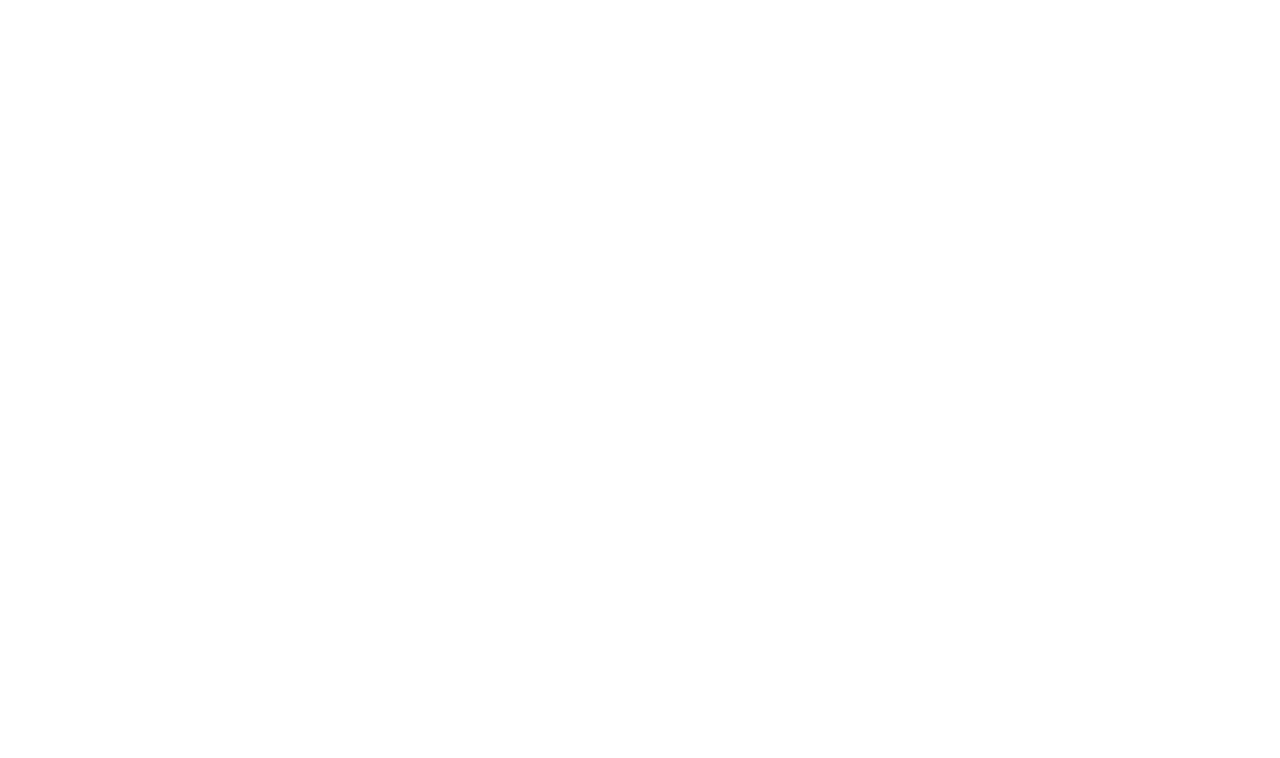
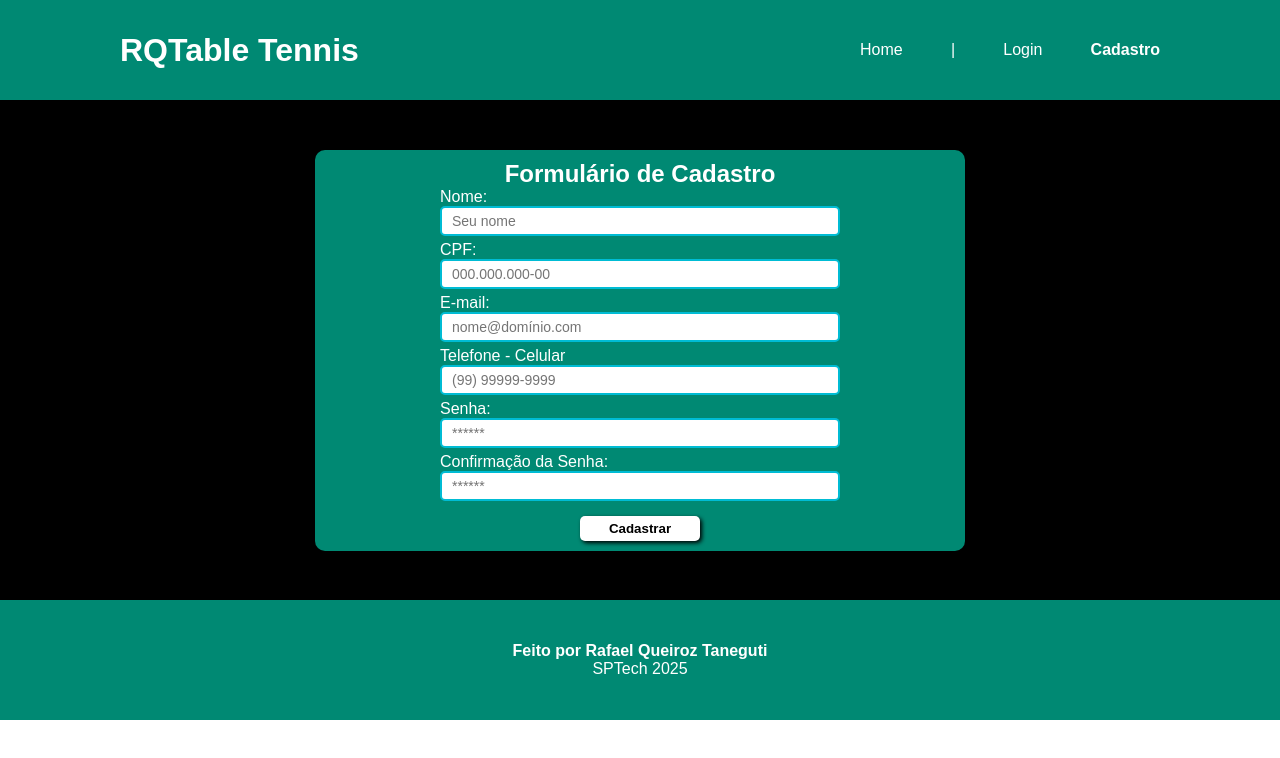
Before and after one commit to rtaneguti/projetoIndividual, a plain HTML site: page tenis_de_mesa/pages/cadastro.html in a window 1280 px wide. Drawn offline with Linux system fonts and the light colour scheme.

Commit message:
feat: criar e estilizar página de cadastro

```diff
--- a/tenis_de_mesa/pages/cadastro.html
+++ b/tenis_de_mesa/pages/cadastro.html
@@ -0,0 +1,88 @@
+<!DOCTYPE html>
+<html lang="en">
+<head>
+    <meta charset="UTF-8">
+    <meta name="viewport" content="width=device-width, initial-scale=1.0">
+    <title>RQTable Tennis | Cadastro</title>
+
+    <link rel="stylesheet" href="../styles/estilo.css">
+</head>
+
+<body>
+  <!--header inicio-->
+  <div class="header">
+    <div class="container">
+      <h1 class="titulo">RQTable Tennis</h1>
+      <ul class="navbar">
+        <li>
+          <a href="index.html">Home</a>
+        </li>
+        <li>|</li>
+        <li>
+          <a href="login.html">Login</a>
+        </li>
+        <li class="agora">
+          <a href="#">Cadastro</a>
+        </li>
+      </ul>
+    </div>
+  </div>
+  <!--header fim-->
+
+  <div class="login">
+
+    <div class="container">
+      <div class="card-card-cadastro">
+        <h2>Formulário de Cadastro</h2>
+        <div class="formulario">
+          <div class="campo">
+            <span>Nome:</span><br>
+            <input id="nome_input" type="text" placeholder="Seu nome" />
+          </div>
+          <div id="div_erroNome"></div>
+          <div class="campo">
+            <span>CPF:</span><br>
+            <input id="cpf_input" type="text" placeholder="000.000.000-00" />
+          </div>
+          <div class="campo">
+            <span>E-mail:</span><br>
+            <input id="email_input" type="text" placeholder="nome@domínio.com" />
+          </div>
+          <div class="campo">
+          <span>Telefone - Celular</span><br>
+          <input id="input_telefoneCelular" type="text" placeholder="(99) 99999-9999" />
+        </div>
+          <div class="campo">
+            <span>Senha:</span><br>
+            <input id="senha_input" type="password" placeholder="******" />
+          </div>
+          <div class="campo">
+            <span>Confirmação da Senha:</span><br>
+            <input id="confirmacao_senha_input" type="password" placeholder="******" />
+          </div>
+          <button class="botao">Cadastrar</button>
+        </div>
+      </div>
+    </div>
+  </div>
+
+  <!--footer inicio-->
+    <div class="footer">
+        <div class="container">
+            <h4>Feito por Rafael Queiroz Taneguti</h4>
+            <span class="version">SPTech 2025</span>
+        </div>
+    </div>
+  <!--footer fim-->
+</body>
+</html>
+
+<script>
+    // Validações do Cadastro
+    function validarNome() {
+        var nome = nome_input.value;
+
+        if(nome.includes())
+    }
+
+</script>
--- a/tenis_de_mesa/styles/estilo.css
+++ b/tenis_de_mesa/styles/estilo.css
@@ -56,7 +56,7 @@ body {
     display: flex;
     height: 500px;
     width: 100%;
-    background-color:var(--branco); /*#ECF2F4*/
+    background-color:var(--preto); /*#ECF2F4*/
     background-size: cover;
     justify-content: center;
     align-items: center;
@@ -80,6 +80,19 @@ body {
     font-size: 24px;
 }
 
+.card-card-cadastro{
+    padding: 10px 10px;
+    height: 100%;
+    width: 650px;
+    margin: 0;
+    color: var(--branco);
+    display: flex;
+    justify-content: center;
+    align-items: center;
+    flex-direction: column;
+    background-color: var(--verde);
+    border-radius: 10px;
+}
 
 .formulario {
     display: flex;
@@ -89,7 +102,7 @@ body {
 }
 
 .campo {
-    margin-bottom: 15px;
+    margin-bottom: 5px;
 }
 
 .botao {
@@ -113,7 +126,7 @@ input {
     padding-left: 10px;
     outline: none;
     font-size: 14px;
-    text-align: center;
+    text-align: left;
 }
 
 /*FOOTER*/
```
Also changed, not shown: tenis_de_mesa/pages/login.html (+7 -2 lines).
